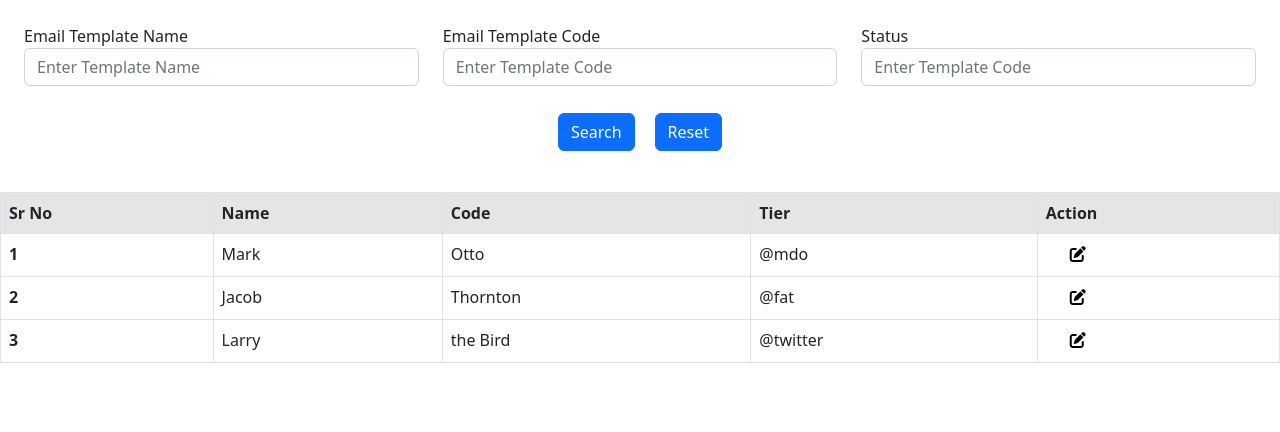
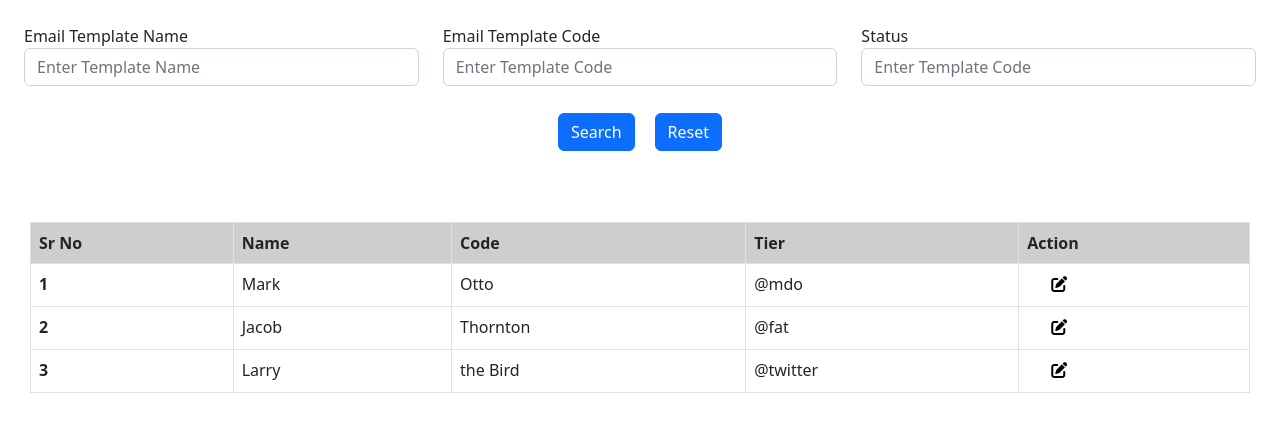
Before and after one commit to DineshPadhi/masterEmail, an Angular app in the folder frontend/EmailCom/: page /filter in a window 1280 px wide. Shown: the top 432 px of the page. Built offline with nearby package versions, Linux system fonts and the light colour scheme.

Commit message:
dev brach

```diff
--- a/frontend/EmailCom/src/app/filter/filter/filter.component.css
+++ b/frontend/EmailCom/src/app/filter/filter/filter.component.css
@@ -3,3 +3,6 @@
     margin: 10px;
     justify-content: center ;
 }
+.table{
+    padding: 30px;
+}
--- a/frontend/EmailCom/src/app/filter/filter/filter.component.html
+++ b/frontend/EmailCom/src/app/filter/filter/filter.component.html
@@ -21,8 +21,9 @@
 
     </div>
     </div>
-    <table class="table  table-bordered">
-      <thead class="thead-dark">
+    <div class="table">
+    <table class="table  table-bordered" >
+      <thead>
         <tr class="table-active">
           <th scope="col">Sr No</th>
           <th scope="col">Name</th>
@@ -67,3 +68,4 @@
         </tr>
       </tbody>
     </table>
+  </div>
```
